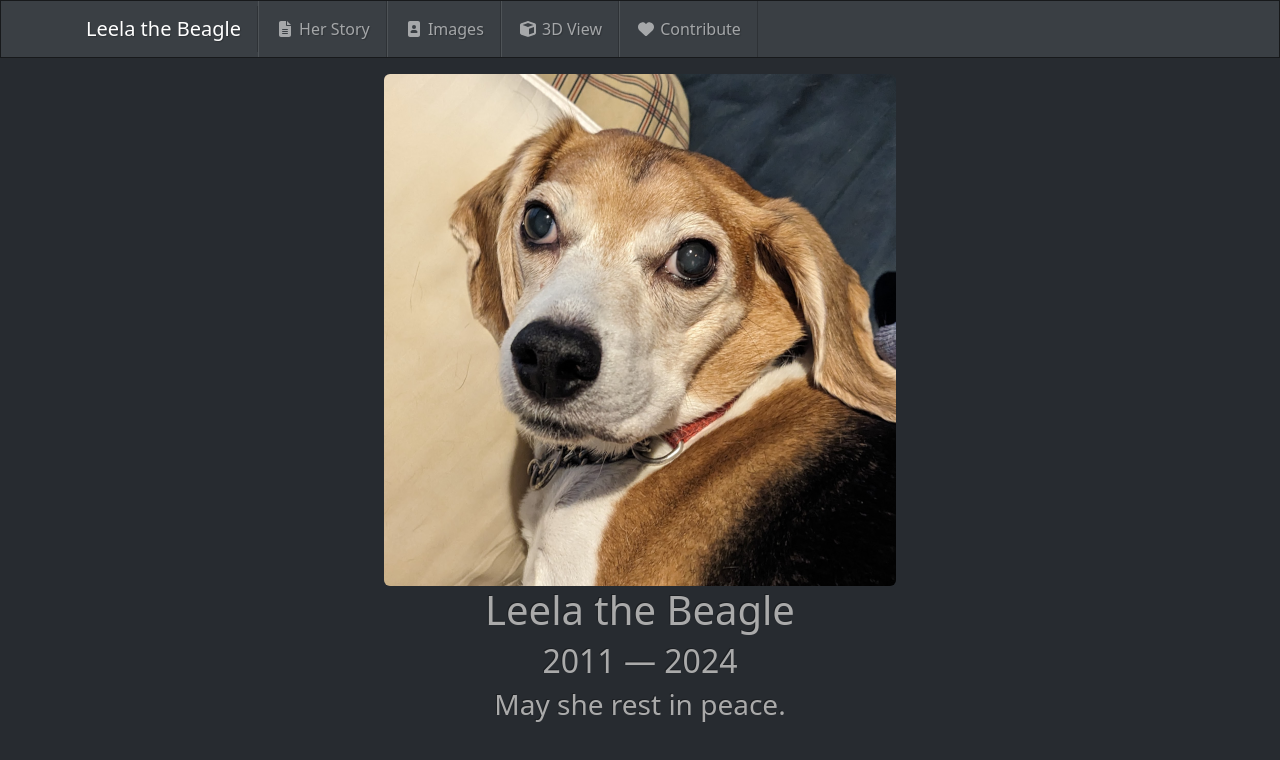
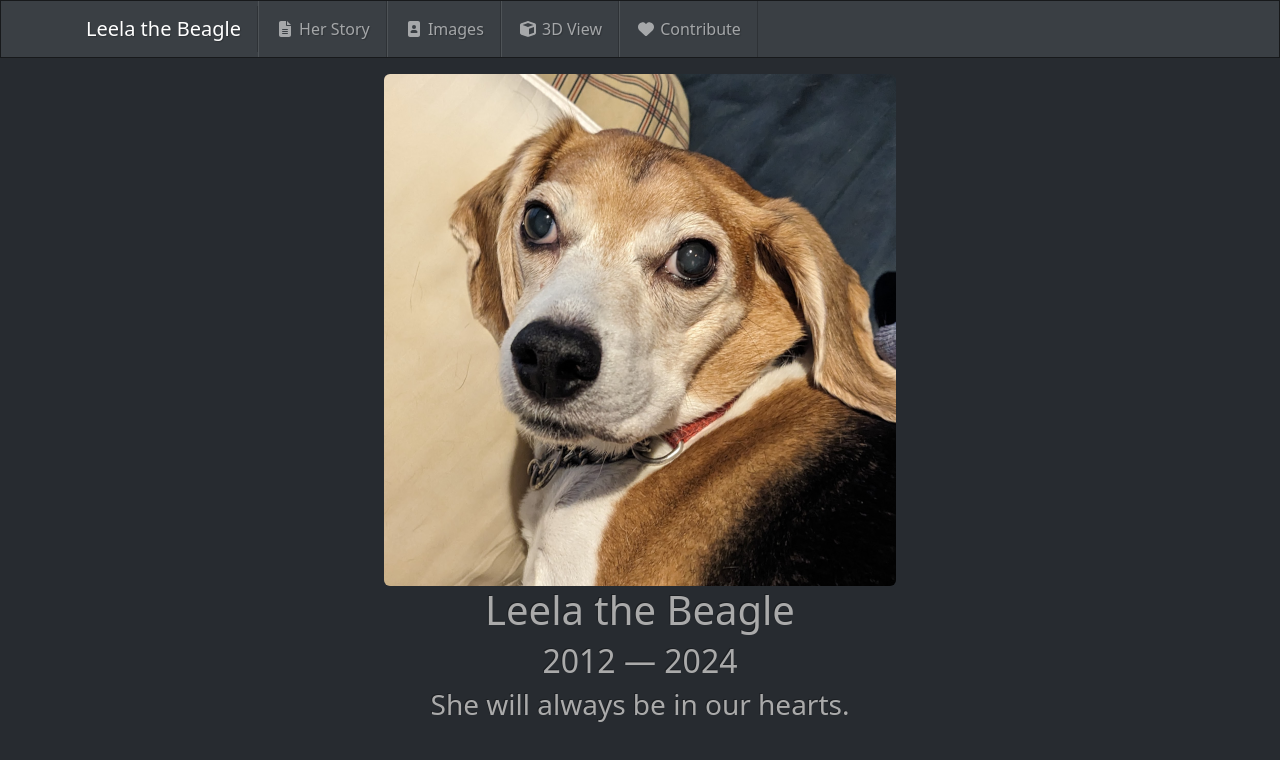
Before and after one commit to ayan4m1/leela-memorial, a Gatsby site: page / in a window 1280 px wide. Built offline with nearby package versions, Linux system fonts and the light colour scheme; Gatsby itself is replaced by a stand-in of ours.

Commit message:
fix index page

```diff
--- a/src/pages/index.js
+++ b/src/pages/index.js
@@ -9,8 +9,8 @@ export default function IndexPage() {
       <Container className="text-center">
         <Image src={logo} alt="Beagle" rounded />
         <h1>Leela the Beagle</h1>
-        <h2>2011 &mdash; 2024</h2>
-        <h3>May she rest in peace.</h3>
+        <h2>2012 &mdash; 2024</h2>
+        <h3>She will always be in our hearts.</h3>
       </Container>
     </Layout>
   );
```
